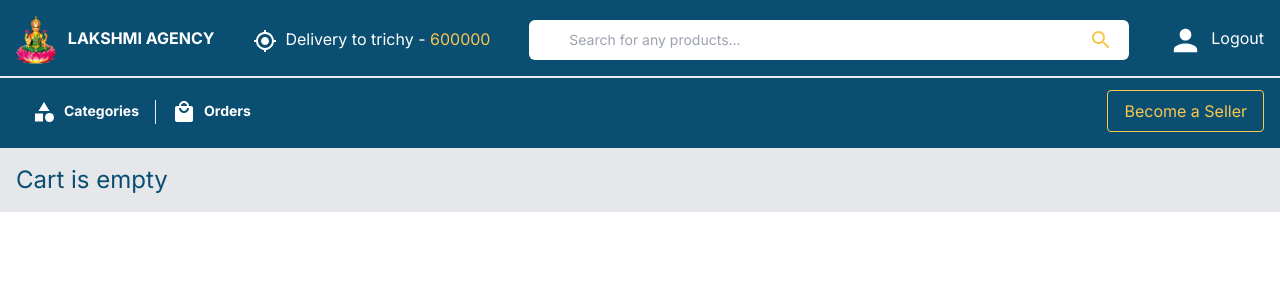
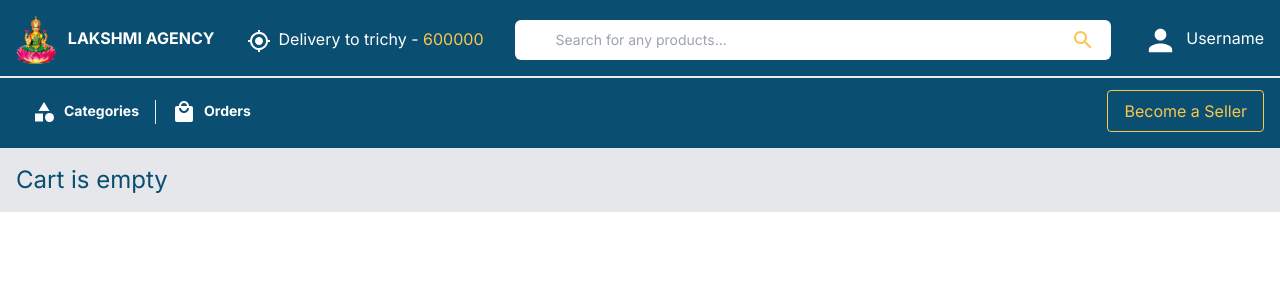
Before and after one commit to sudharshanr15/lakshmi-agency-frontend-main, a Next.js app: page /dashboard/cart in a window 1280 px wide. Shown: the top 300 px of the page. Built offline with nearby package versions, Linux system fonts and the light colour scheme.

Commit message:
Added profile link on navbar

```diff
--- a/src/components/Navbar.tsx
+++ b/src/components/Navbar.tsx
@@ -26,7 +26,7 @@ function Navbar() {
                     )
                 }
                 <div className="hidden xl:flex w-full justify-between text-white max-w-[1800px] mx-auto items-center gap-8 pt-4 px-4">
-                    <Link href={"/"} className="text-white font-bold">
+                    <Link href={"/dashboard"} className="text-white font-bold">
                         <img src="/assets/images/Lakshmi.png" className="inline h-full max-h-[48px] w-auto" alt="Brand Image" />
                         <span className="ms-2 text-nowrap">LAKSHMI AGENCY</span>
                     </Link>
@@ -43,13 +43,10 @@ function Navbar() {
                         <SearchIcon className="text-secondary-yellow" />
                     </div>
                     <div>
-                        <button className="text-white" onClick={() => {
-                            logoutSession()
-                            redirect("/")
-                            }}>
+                        <Link href={"/dashboard/profile"} className="text-white">
                             <PersonIcon fontSize="large" />
-                            <span className="inline-block ms-2">Logout</span>
-                        </button>
+                            <span className="inline-block ms-2">Username</span>
+                        </Link>
                     </div>
                 </div>
                 <hr className="hidden xl:block border-b border-[#E9EBF0] my-3" />
```
Also changed, not shown: src/middleware.ts (+5 -5 lines).
